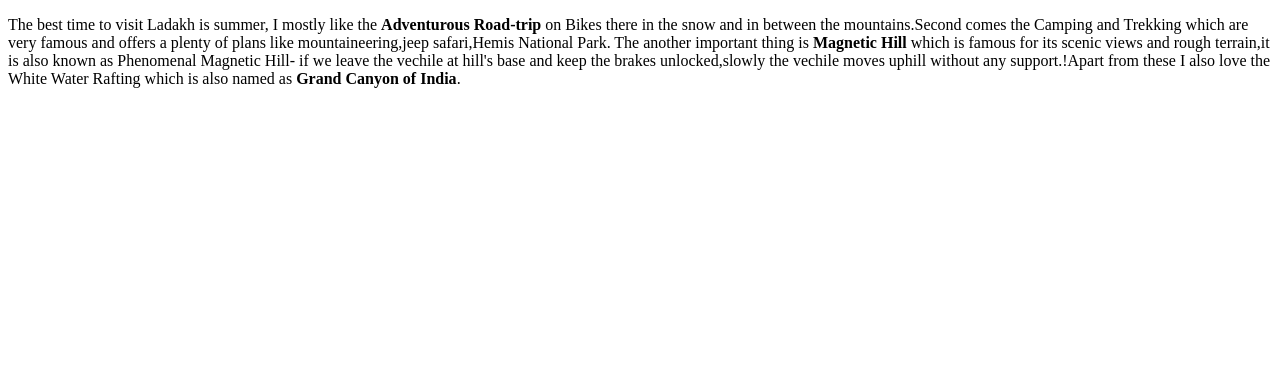
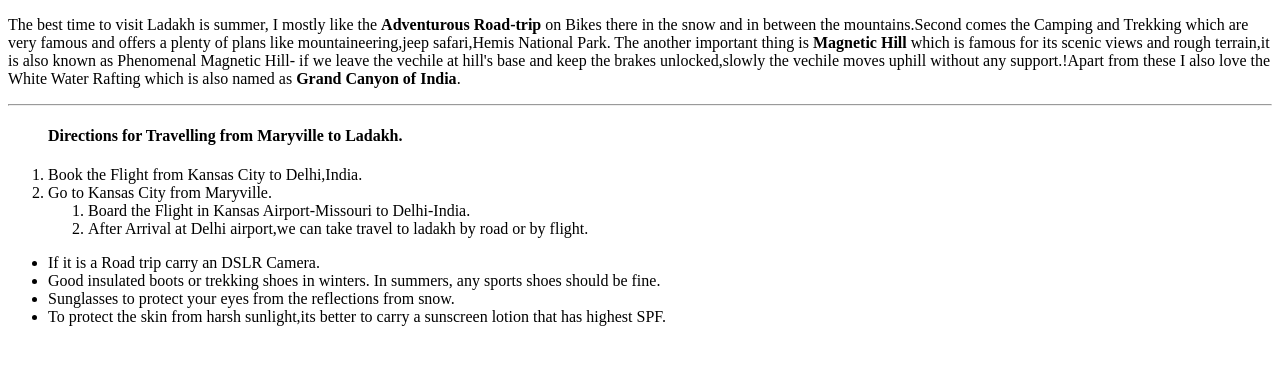
Before and after one commit to 44-563-WebApps-F21/webapps-f21-assignment-3-Harimummadi, a plain HTML site: page Index.html in a window 1280 px wide. Shown: the part 131-496 px from the top of the page. Drawn offline with Linux system fonts and the light colour scheme.

Commit message:
Update Index.html

```diff
--- a/Index.html
+++ b/Index.html
@@ -16,5 +16,23 @@
     keep the brakes unlocked,slowly the vechile moves uphill without any support.!Apart from these I
     also love the White Water Rafting which is also named as <b>Grand Canyon of India</b>.
    </p>
+   <hr>
+   <ol>
+      <h4>Directions for Travelling from Maryville to Ladakh.</h4>
+      <li> Book the Flight from Kansas City to Delhi,India.</li>
+      <li>Go to Kansas City from Maryville.
+          <ol>
+              <li> Board the Flight in Kansas Airport-Missouri to Delhi-India.</li>
+              <li>After Arrival at Delhi airport,we can take travel to ladakh by road or by flight.</li>
+          </ol>
+      </li>
+   </ol>
+   <ul>
+       <li>If it is a Road trip carry an DSLR Camera.</li>
+       <li>Good insulated boots or trekking shoes in winters. In summers, any sports shoes should be fine.</li>
+       <li>Sunglasses to protect your eyes from the reflections from snow.</li>
+       <li> To protect the skin from harsh sunlight,its better to carry a sunscreen lotion that has highest SPF.</li>
+   </ul>
+
 </body>
 </html>
```
